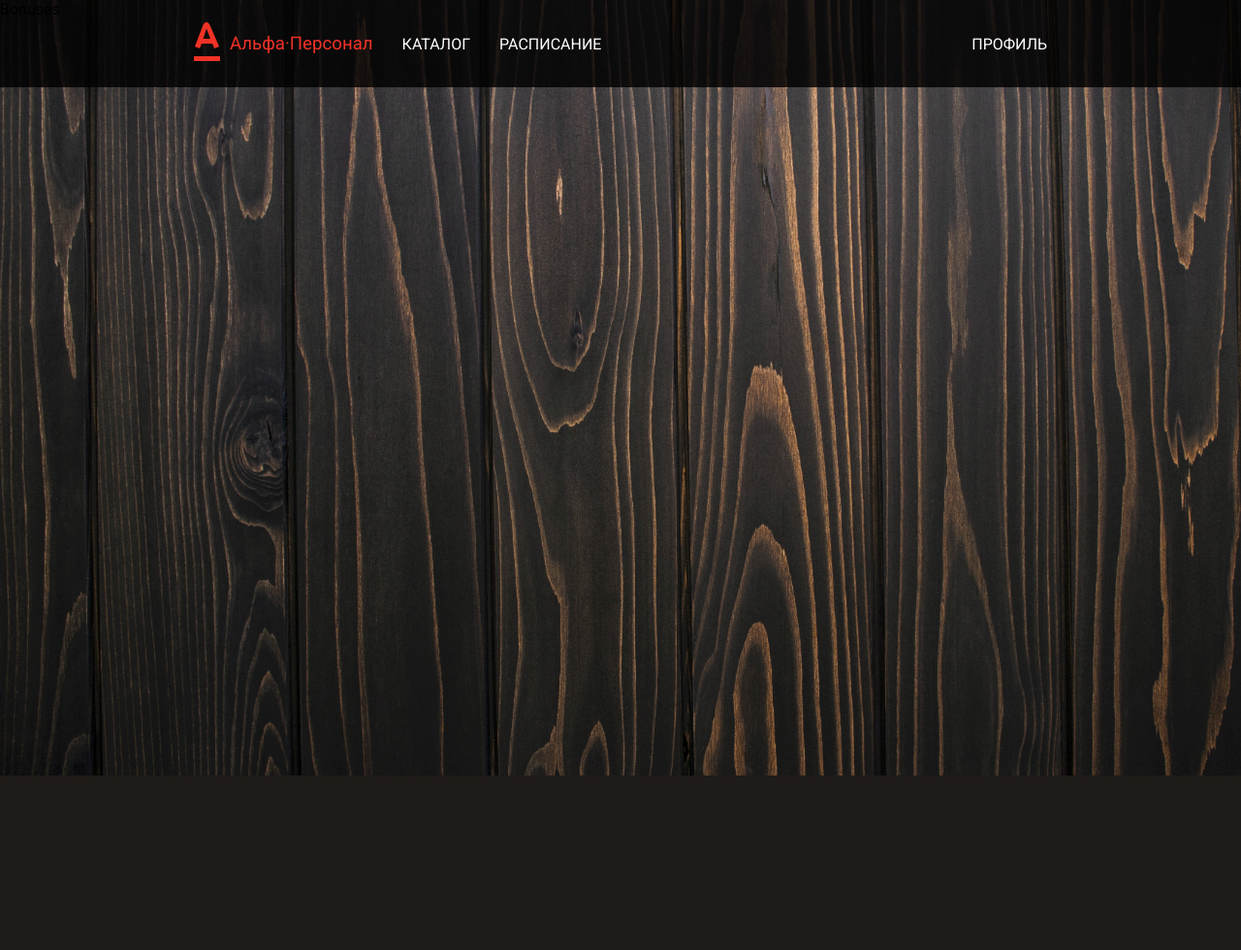
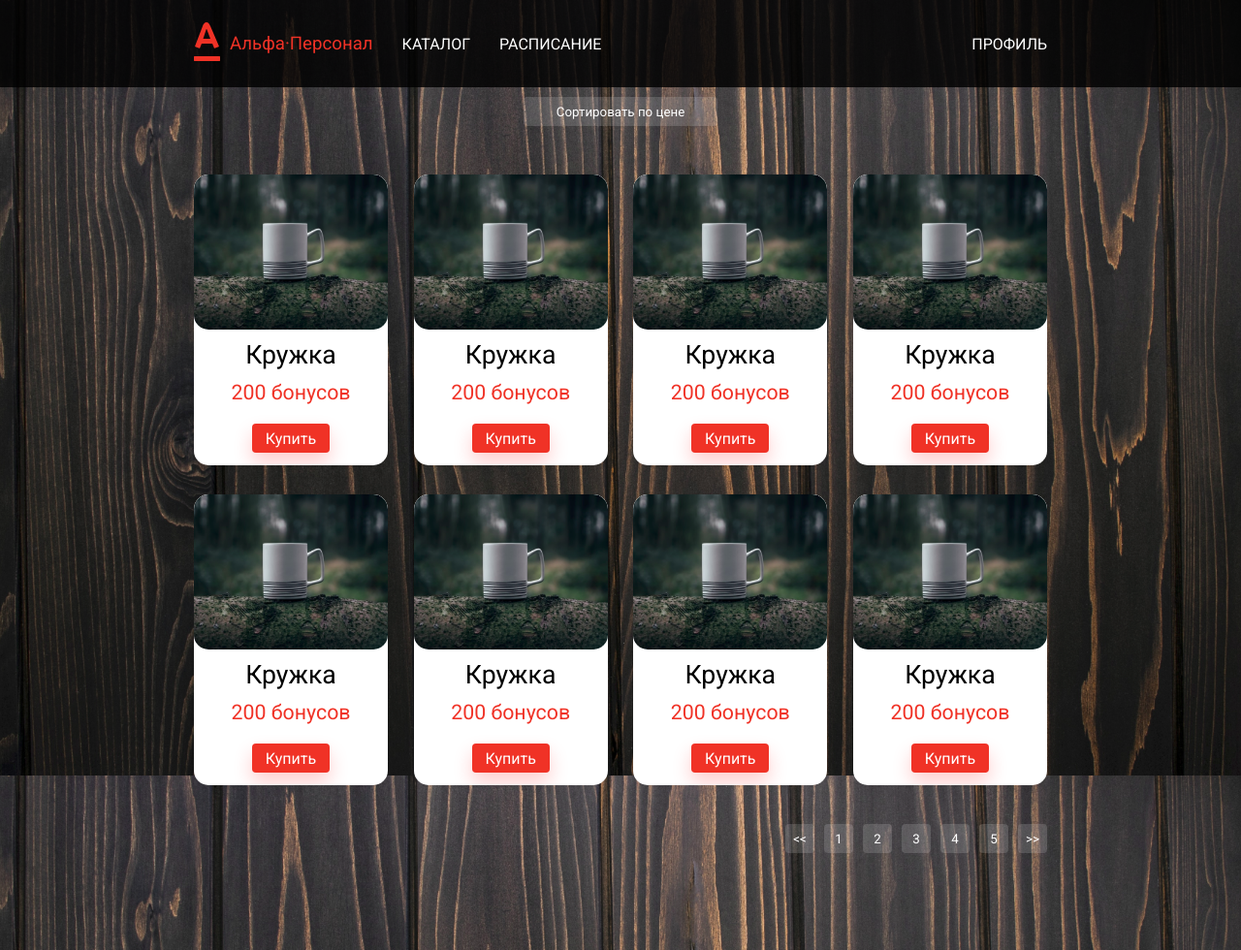
Before and after one commit to spanickroon/Alfa-Staff, a Django app: template templates/alfastaff-bonuses/bonuses.html in a window 1280 px wide. Shown: the whole page at 97% size. Before the commit the page ends 800 px from the top, so only its background shows below. Run offline with Django 3.2, Linux system fonts and the light colour scheme; the template is opened without the code that fills it, so the values that code supplies are empty.

Commit message:
Added bonus-product layout

```diff
--- a/static/css/style.css
+++ b/static/css/style.css
@@ -557,13 +557,146 @@
 }
 
 .bonuses-container {
-    position: absolute;
     display: flex;
     justify-content: space-between;
 
-    top: 50px;
-    left: 200px;
-    right: 200px;
+    flex-wrap: wrap;
+    flex-direction: row;
+    flex-flow: row wrap;
 
-    background-color: #C0C0C0;
+    margin-top: 50px;
+    margin-left: 200px;
+    margin-right: 200px;
+
+    height: auto;
 }
+
+.product-article {
+    width: 200px;
+    height: 300px;
+
+    margin-bottom: 30px;
+
+    background-color: #FFFFFF;
+
+    border: none;
+    overflow: hidden;
+    border-radius: 15px 15px 15px 15px;
+}
+
+.img-product {
+    height: 160px;
+    width: 200px;
+
+    display: block;
+
+    background-position: center center;
+    background-repeat: no-repeat;
+
+    margin-top: 0;
+
+    overflow: hidden;
+    border-radius: 15px 15px 15px 15px;
+}
+
+.img-product img {
+    height: 100%;
+    width: 100%;
+
+    object-fit: cover;
+    object-position: center;
+}
+
+.name-product {
+    font-size: 20pt;
+
+    margin-top: 10px;
+
+    text-align: center;
+    color: #000000;
+}
+
+.cost-product {
+    font-size: 16pt;
+
+    margin-top: 10px;
+
+    text-align: center;
+    color: #F03226;
+}
+
+.button-product-buy {
+    color: #FFFFFF;
+    background-color: #F03226;
+
+    display: block;
+
+    width: 80px;
+    height: 30px;
+
+    margin-top: 20px;
+    margin-left: auto;
+    margin-right: auto;
+
+    font-size: 12pt;
+
+    border: none;
+    border-radius: 4px 4px 4px 4px;
+
+    box-shadow: 0px 10px 20px rgba(255,0,0, .2);
+}
+
+.button-product-buy:active {
+    background-color: #780000;
+}
+
+.clip-products-container {
+    display: flex;
+    justify-content: space-between;
+
+    margin-right: 200px;
+    margin-top: 10px;
+    margin-left: auto;
+    margin-bottom: 100px;
+
+    float: right;
+}
+
+.clip-button {
+    width: 30px;
+    height: 30px;
+
+    margin-left: 10px;
+
+    color: #FFFFFF;
+    background-color: rgba(255, 255, 255, 0.15);
+
+    text-align: center;
+    vertical-align: middle;
+
+    border: none;
+    border-radius: 4px 4px 4px 4px;
+}
+
+.clip-button:active {
+    background-color: rgba(255, 255, 255, 0.75);;
+}
+
+.sorting-button {
+    display: block;
+
+    width: 200px;
+    height: 30px;
+
+    margin: auto;
+
+    margin-top: 100px;
+
+    color: #FFFFFF;
+    background-color: rgba(255, 255, 255, 0.15);
+
+    text-align: center;
+
+    border: none;
+    border-radius: 4px 4px 4px 4px;
+}
--- a/templates/alfastaff-bonuses/bonuses.html
+++ b/templates/alfastaff-bonuses/bonuses.html
@@ -18,6 +18,35 @@
         {% endif %}
         <a class="nav-panel nav-profile" href="{% url 'profile' %}">ПРОФИЛЬ</a>
     </header>
+    <button class="sorting-button"> Сортировать по цене </button>
+    <div class="bonuses-container">
+        {% for i in '01234567'|make_list %}
+        <article class="product-article">
+            <div class="img-product">
+                <img src="{% static "images/site/test_product.png" %}">
+            </div>
+            <div class="name-product">
+                <label>Кружка</label>
+            </div>
+            <div class="cost-product">
+                <label>200 бонусов</label>
+            </div>
+            <button class="button-product-buy">Купить</button>
+        </article>
+        {% endfor %}
+    </div>
+    <div class="clip-products-container">
+        <button class="clip-button">
+            <label><<</label>
+        </button>
+        {% for i in '12345'|make_list %}
+        <button class="clip-button">
+            <label>{{i}}</label>
+        </button>
+        {% endfor %}
+        <button class="clip-button">
+            <label>>></label>
+        </button>
+    </div>
 </body>
-<div>Bonuses</div>
 {% endblock%}
```
Also changed, not shown: static/images/profiles/ljLBtoLArbk.jpg (added), static/images/site/test_product.png (added).
